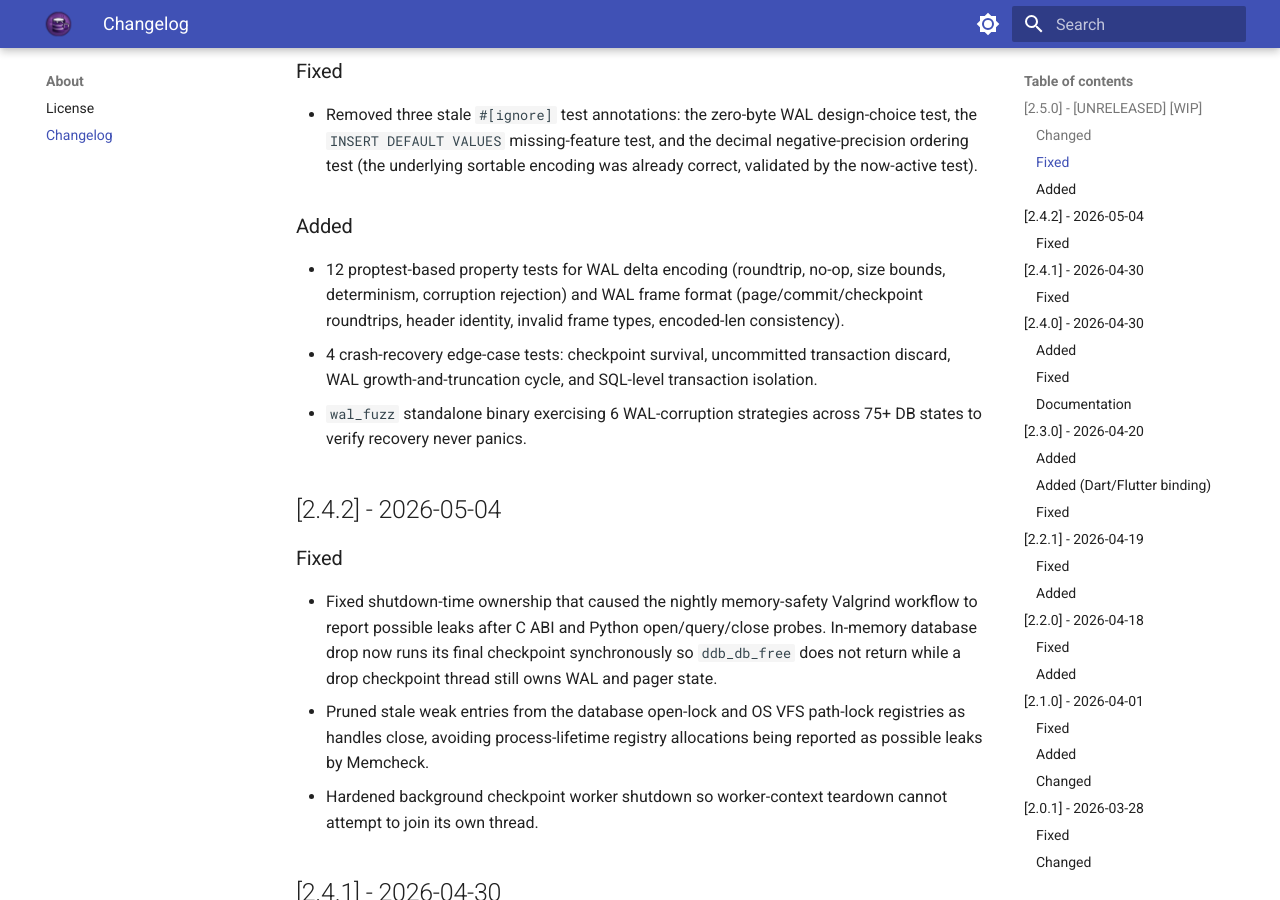
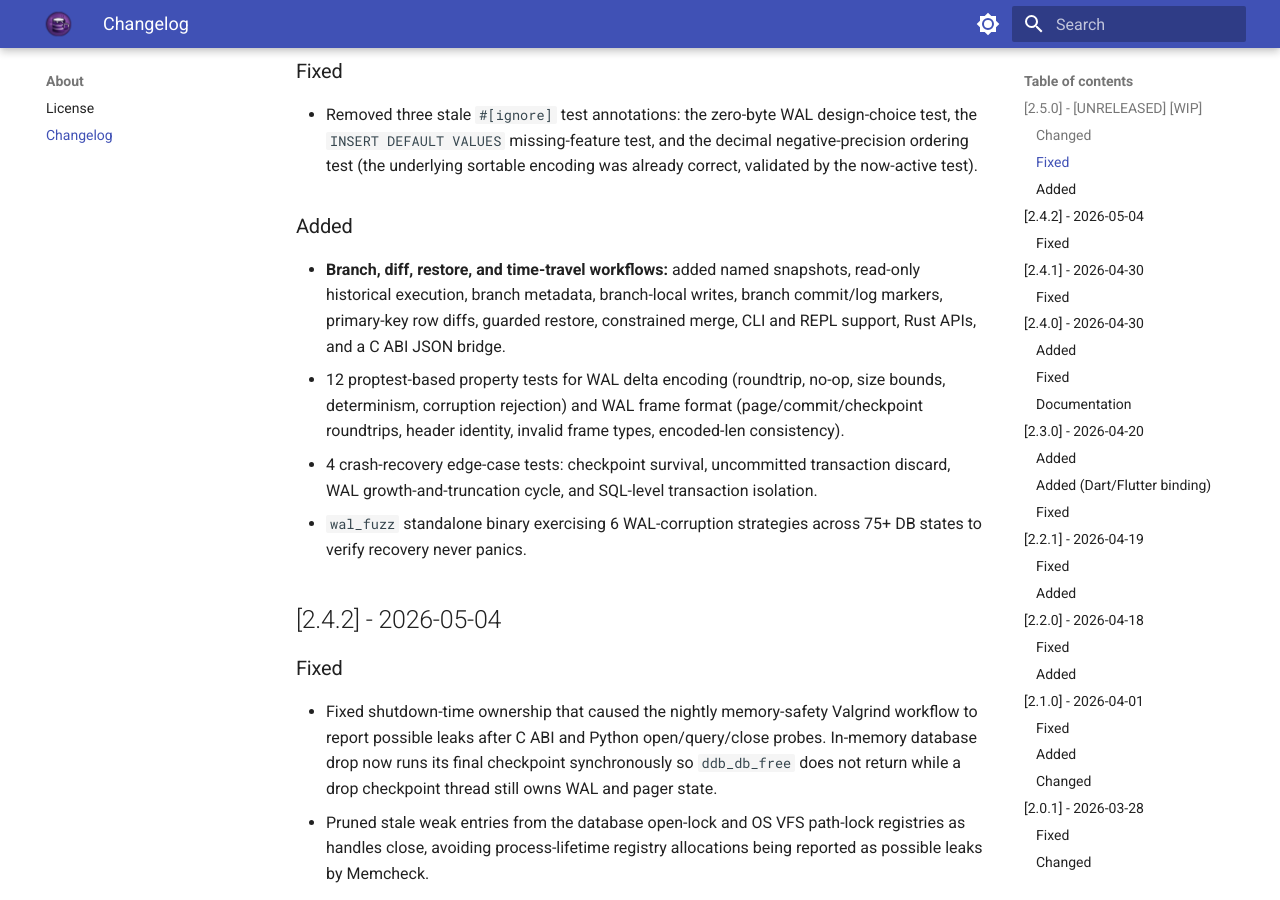
Before and after one commit to sphildreth/decentdb, an MkDocs documentation site: the page built from docs/about/changelog.md, in a window 1280 px wide and 900 px high, scrolled down 459 px. Built offline with MkDocs 1.6.1 and Material for MkDocs 9.7.7, drawn with Linux system fonts in a browser that asks for light colours; the version menu is left out.

Commit message:
docs(changelog): update version history with branching capabilities

```diff
--- a/docs/about/changelog.md
+++ b/docs/about/changelog.md
@@ -17,6 +17,10 @@ and this project adheres to [Semantic Versioning](https://semver.org/spec/v2.0.0
 
 ### Added
 
+- **Branch, diff, restore, and time-travel workflows:** added named snapshots,
+  read-only historical execution, branch metadata, branch-local writes,
+  branch commit/log markers, primary-key row diffs, guarded restore,
+  constrained merge, CLI and REPL support, Rust APIs, and a C ABI JSON bridge.
 - 12 proptest-based property tests for WAL delta encoding (roundtrip, no-op, size bounds, determinism, corruption rejection) and WAL frame format (page/commit/checkpoint roundtrips, header identity, invalid frame types, encoded-len consistency).
 - 4 crash-recovery edge-case tests: checkpoint survival, uncommitted transaction discard, WAL growth-and-truncation cycle, and SQL-level transaction isolation.
 - `wal_fuzz` standalone binary exercising 6 WAL-corruption strategies across 75+ DB states to verify recovery never panics.
```
